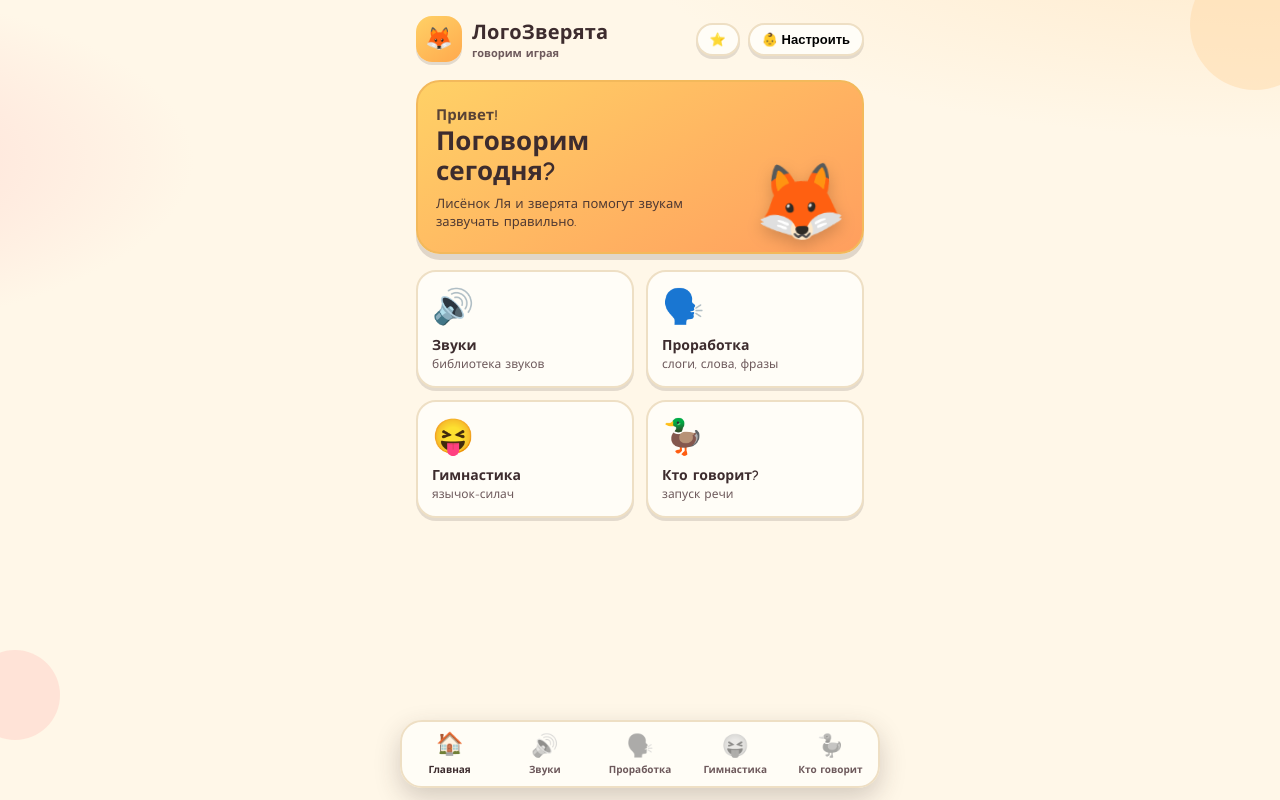
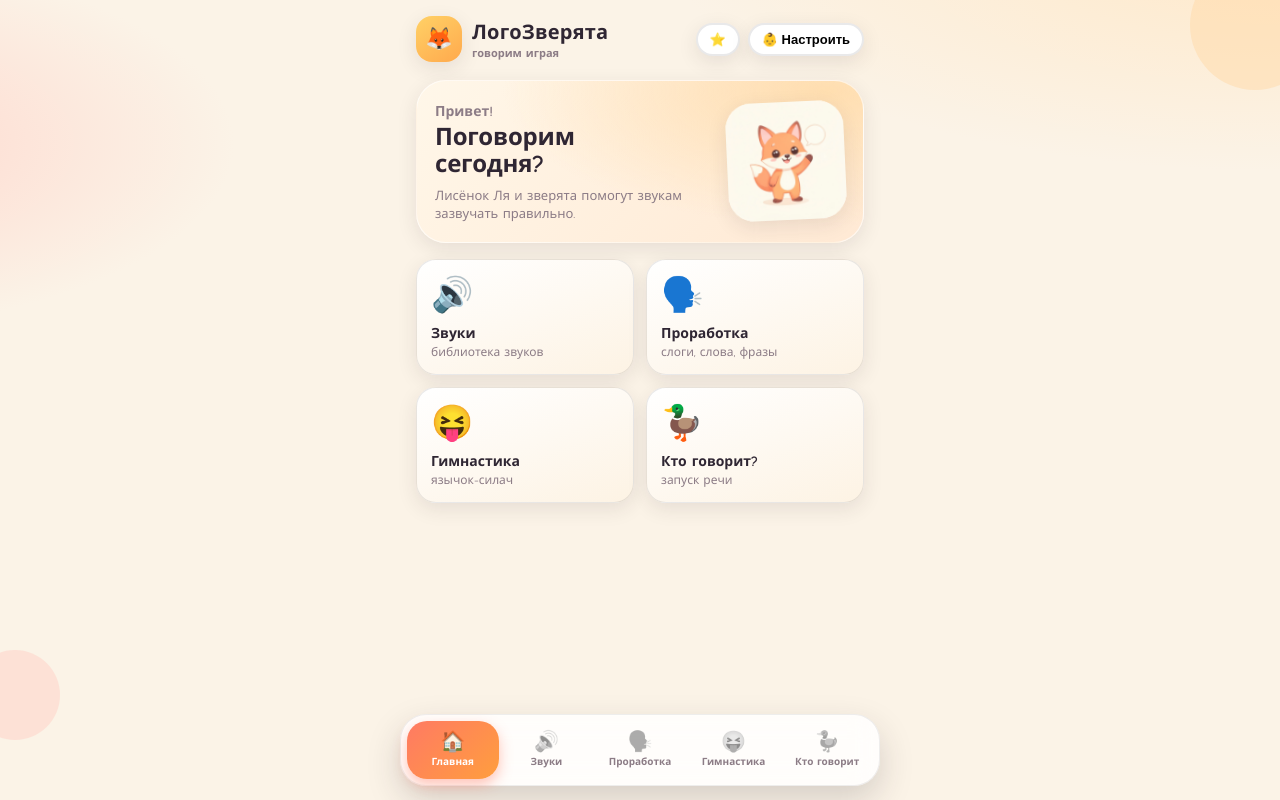
Before and after one commit to GHLtest1/logomir, a plain HTML site: page index.html in a window 1280 px wide. Drawn offline with Linux system fonts and the light colour scheme.

Commit message:
Редизайн интерфейса + маскот

```diff
--- a/css/styles.css
+++ b/css/styles.css
@@ -2,20 +2,21 @@
    ЛогоЗверята — игрушечный мобильный стиль
    ============================================================ */
 :root {
-  --bg: #FFF7E8;
-  --bg-2: #FFEFD6;
-  --card: #FFFDF7;
-  --ink: #3D2C2E;
-  --ink-soft: #6E5A5C;
-  --line: #EEDFC4;
-  --accent: #FF8B6E;
-  --accent-2: #F4A340;
-  --green: #7ECB5C;
-  --blue: #6FA8DC;
-  --shadow: 0 6px 0 rgba(61, 44, 46, 0.16);
-  --shadow-sm: 0 3px 0 rgba(61, 44, 46, 0.14);
-  --radius: 24px;
-  --nav-h: 68px;
+  --bg: #FBF3E7;
+  --bg-2: #F4E7D4;
+  --card: #FFFFFF;
+  --ink: #2F2633;
+  --ink-soft: #8C7C86;
+  --line: rgba(47, 38, 51, .10);
+  --accent: #FF7A63;
+  --accent-2: #F4B64D;
+  --accent-soft: #FFE9E0;
+  --green: #41A971;
+  --green-soft: #E4F4EB;
+  --shadow: 0 18px 44px rgba(47, 38, 51, .13);
+  --shadow-sm: 0 6px 20px rgba(47, 38, 51, .10);
+  --radius: 26px;
+  --nav-h: 72px;
 }
 
 * { box-sizing: border-box; -webkit-tap-highlight-color: transparent; }
@@ -27,8 +28,8 @@ body {
   font-family: ui-rounded, "SF Pro Rounded", "Comic Sans MS", "Chalkboard SE", "Segoe UI", system-ui, sans-serif;
   color: var(--ink);
   background:
-    radial-gradient(1200px 400px at 100% -10%, #FFE9C9 0%, transparent 55%),
-    radial-gradient(900px 360px at -20% 20%, #FFD9D2 0%, transparent 50%),
+    radial-gradient(1100px 420px at 100% -8%, #FFE8C8 0%, transparent 56%),
+    radial-gradient(820px 360px at -15% 18%, #FFD6CC 0%, transparent 52%),
     var(--bg);
   min-height: 100%;
   -webkit-user-select: none;
@@ -87,9 +88,9 @@ body {
 /* ---------- Карточки ---------- */
 .card {
   background: var(--card);
-  border: 2px solid var(--line);
-  border-radius: var(--radius);
-  box-shadow: var(--shadow);
+  border: 1px solid var(--line);
+  border-radius: 22px;
+  box-shadow: var(--shadow-sm);
   padding: 16px;
   margin-bottom: 14px;
 }
@@ -98,31 +99,39 @@ body {
 
 /* ---------- Главная ---------- */
 .hero {
-  background: linear-gradient(150deg, #FFD166, #FF9E5E);
-  border-radius: var(--radius);
-  padding: 22px 18px;
-  margin-bottom: 16px;
-  box-shadow: var(--shadow);
-  border: 2px solid #F3B95B;
+  display: flex; align-items: center; gap: 14px;
+  background:
+    radial-gradient(130% 150% at 92% 6%, #FFDEB0 0%, transparent 56%),
+    linear-gradient(135deg, #FFF7E9, #FFE9D4);
+  border: 1px solid rgba(255, 255, 255, .6);
+  border-radius: 30px; padding: 20px 18px;
+  margin-bottom: 16px; box-shadow: var(--shadow-sm);
   position: relative; overflow: hidden;
 }
-.hero .hi { font-size: 15px; font-weight: 700; opacity: .85; margin-bottom: 4px; }
-.hero h1 { margin: 0; font-size: 26px; line-height: 1.15; }
-.hero .mascot { position: absolute; right: 16px; bottom: 6px; font-size: 74px; transform: rotate(6deg); filter: drop-shadow(0 6px 8px rgba(0,0,0,.18)); }
-.hero .sub { margin-top: 6px; font-size: 13px; opacity: .9; max-width: 70%; }
+.hero .txt { flex: 1; min-width: 0; }
+.hero .hi { font-size: 14px; font-weight: 700; color: var(--ink-soft); margin-bottom: 4px; }
+.hero h1 { margin: 0; font-size: 24px; line-height: 1.12; letter-spacing: -.2px; }
+.hero .sub { margin-top: 8px; font-size: 13px; color: var(--ink-soft); }
+.mascot-img {
+  width: 118px; height: 118px; flex: 0 0 118px;
+  object-fit: contain; border-radius: 26px;
+  background: rgba(255, 255, 255, .75);
+  box-shadow: var(--shadow-sm);
+}
 
 .sections { display: grid; grid-template-columns: 1fr 1fr; gap: 12px; }
 .sec {
   background: var(--card);
-  border: 2px solid var(--line);
+  background: linear-gradient(160deg, #fff, #FDF3E4);
+  border: 1px solid var(--line);
   border-radius: 20px;
   box-shadow: var(--shadow-sm);
   padding: 14px;
   cursor: pointer;
-  transition: transform .12s ease;
+  transition: transform .14s ease, box-shadow .14s ease;
   position: relative;
 }
-.sec:active { transform: translateY(3px); box-shadow: 0 1px 0 rgba(61,44,46,.14); }
+.sec:active { transform: translateY(2px) scale(.98); box-shadow: none; }
 .sec .ico { font-size: 34px; display: block; margin-bottom: 8px; }
 .sec b { font-size: 14px; display: block; }
 .sec small { font-size: 12px; color: var(--ink-soft); }
@@ -136,15 +145,15 @@ body {
 /* ---------- Сетки ---------- */
 .grid-3 { display: grid; grid-template-columns: repeat(3, 1fr); gap: 10px; }
 .pill {
-  background: var(--card); border: 2px solid var(--line);
+  background: var(--card); border: 1px solid var(--line);
   border-radius: 18px; box-shadow: var(--shadow-sm);
-  padding: 10px; text-align: center; cursor: pointer;
+  padding: 10px; text-align: center; cursor: pointer; transition: .15s;
 }
 .pill .m { font-size: 26px; display: block; }
 .pill .t { font-size: 12px; font-weight: 700; }
 .pill .k { display: block; font-size: 9px; color: var(--ink-soft); margin-top: 2px; }
-.pill:active { transform: translateY(3px); }
-.pill.on { border-color: var(--ink); background: #FFF1DD; }
+.pill:active { transform: scale(.95); }
+.pill.on { border-color: #F6C15F; background: #FFF4DE; }
 
 /* ---------- Карточка занятия по звуку ---------- */
 .sound-head {
@@ -192,13 +201,12 @@ body {
 .btn {
   flex: 1; border: none; border-radius: 18px; padding: 15px 10px;
   font-weight: 800; font-size: 15px; cursor: pointer; color: var(--ink);
-  box-shadow: var(--shadow-sm); transition: transform .1s; font-family: inherit;
+  box-shadow: var(--shadow-sm); transition: transform .12s, box-shadow .12s; font-family: inherit;
 }
-.btn:active { transform: translateY(3px); box-shadow: 0 0 0 rgba(0,0,0,0); }
-.btn.ok { background: var(--green); color: #fff; box-shadow: 0 4px 0 #5AA53F; }
-.btn.ok:active { box-shadow: 0 0 0 rgba(0,0,0,0); }
-.btn.again { background: #FFE3D6; border: 2px solid #F4B794; box-shadow: 0 3px 0 #E6A07B; }
-.btn.back { background: var(--card); border: 2px solid var(--line); box-shadow: 0 3px 0 var(--line); flex: 0 0 auto; padding: 12px 16px; border-radius: 16px; }
+.btn:active { transform: translateY(2px); box-shadow: none; }
+.btn.ok { background: var(--green); color: #fff; }
+.btn.again { background: #FFEEE4; border: 1px solid #F7CBB4; box-shadow: var(--shadow-sm); }
+.btn.back { background: var(--card); border: 1px solid var(--line); box-shadow: var(--shadow-sm); flex: 0 0 auto; padding: 12px 16px; border-radius: 16px; }
 .skip { border: none; background: none; color: var(--ink-soft); font-size: 13px; font-weight: 700; cursor: pointer; font-family: inherit; padding: 6px; }
 
 .progress-dots { display: flex; gap: 6px; justify-content: center; margin-top: 14px; }
@@ -281,23 +289,29 @@ body {
 /* ---------- Нижняя навигация ---------- */
 .nav {
   position: fixed; left: 50%; transform: translateX(-50%);
-  bottom: 12px; width: min(480px, calc(100% - 20px));
+  bottom: 14px; width: min(480px, calc(100% - 24px));
   height: var(--nav-h);
-  background: rgba(255, 253, 247, .96);
-  border: 2px solid var(--line);
-  border-radius: 22px;
-  box-shadow: 0 10px 26px rgba(61, 44, 46, .22);
-  display: flex; z-index: 50;
+  background: rgba(255, 255, 255, .84);
+  -webkit-backdrop-filter: blur(14px);
+  backdrop-filter: blur(14px);
+  border: 1px solid rgba(47, 38, 51, .08);
+  border-radius: 26px;
+  box-shadow: 0 14px 34px rgba(47, 38, 51, .18);
+  display: flex; z-index: 50; padding: 6px; gap: 2px;
 }
 .nav button {
-  flex: 1; border: none; background: none; cursor: pointer;
+  flex: 1; border: none; background: transparent; cursor: pointer;
   display: flex; flex-direction: column; align-items: center; justify-content: center;
-  gap: 3px; font-family: inherit; color: var(--ink-soft); font-size: 10px; font-weight: 700;
-  border-radius: 18px;
+  gap: 2px; font-family: inherit; color: var(--ink-soft); font-size: 10px; font-weight: 700;
+  border-radius: 20px; transition: .2s;
 }
-.nav button .i { font-size: 22px; filter: grayscale(1); opacity: .55; transition: .15s; }
-.nav button.on { color: var(--ink); }
-.nav button.on .i { filter: none; opacity: 1; transform: translateY(-2px); }
+.nav button .i { font-size: 20px; line-height: 1; filter: grayscale(1); opacity: .55; transition: .2s; }
+.nav button.on {
+  color: #fff;
+  background: linear-gradient(135deg, var(--accent), #FF9E3E);
+  box-shadow: 0 6px 14px rgba(255, 122, 99, .45);
+}
+.nav button.on .i { filter: none; opacity: 1; }
 
 /* ---------- Микро-анимации ---------- */
 .pop { animation: pop .4s cubic-bezier(.2,2,.4,1); }
@@ -322,36 +336,36 @@ body {
 
 /* ---------- Библиотека звуков ---------- */
 .seg {
-  display: flex; gap: 6px; background: var(--card); border: 2px solid var(--line);
-  border-radius: 18px; box-shadow: var(--shadow-sm); padding: 5px; margin-bottom: 14px;
+  display: flex; gap: 4px; background: rgba(255,255,255,.62); border: 1px solid var(--line);
+  border-radius: 22px; box-shadow: var(--shadow-sm); padding: 5px; margin-bottom: 14px;
 }
 .seg-btn {
-  flex: 1; border: none; background: transparent; border-radius: 13px;
+  flex: 1; border: none; background: transparent; border-radius: 16px;
   padding: 11px 6px; font-family: inherit; font-weight: 800; font-size: 14px;
-  color: var(--ink-soft); cursor: pointer;
+  color: var(--ink-soft); cursor: pointer; transition: .2s;
 }
-.seg-btn.on { background: var(--accent); color: #fff; box-shadow: var(--shadow-sm); }
+.seg-btn.on { background: var(--ink); color: #fff; box-shadow: var(--shadow-sm); }
 .lib-note { font-size: 13px; color: var(--ink-soft); margin-bottom: 14px; }
 
 .cat-grid { display: grid; grid-template-columns: 1fr 1fr; gap: 12px; }
 .cat-card {
-  background: var(--card); border: 2px solid var(--line); border-radius: 20px;
+  background: linear-gradient(160deg,#fff,#FBF0DF); border: 1px solid var(--line); border-radius: 20px;
   box-shadow: var(--shadow-sm); padding: 16px 12px; text-align: center; cursor: pointer;
-  font-family: inherit;
+  font-family: inherit; transition: .15s;
 }
-.cat-card:active { transform: translateY(3px); }
-.cat-card .ico { font-size: 40px; display: block; margin-bottom: 8px; }
+.cat-card:active { transform: scale(.97); }
+.cat-card .ico { font-size: 42px; display: block; margin-bottom: 8px; }
 .cat-card b { font-size: 14px; }
 
 .lib-grid { display: grid; grid-template-columns: repeat(3, 1fr); gap: 12px; }
 .lib-item {
-  background: var(--card); border: 2px solid var(--line); border-radius: 18px;
+  background: var(--card); border: 1px solid var(--line); border-radius: 20px;
   box-shadow: var(--shadow-sm); padding: 14px 8px; text-align: center; cursor: pointer;
-  font-family: inherit;
+  font-family: inherit; transition: .15s;
 }
-.lib-item:active { transform: scale(.94); border-color: var(--accent); }
+.lib-item:active { transform: scale(.95); border-color: var(--accent); box-shadow: none; }
 .lib-item .art { font-size: 40px; display: block; margin-bottom: 6px; line-height: 1.1; }
-.lib-item .art img, .game-opt .art img { width: 100%; height: 66px; object-fit: contain; display: block; }
+.lib-item .art img, .game-opt .art img { width: 100%; height: 74px; object-fit: contain; display: block; }
 .lib-item .t { font-size: 12px; font-weight: 700; }
 
 .game-card {
@@ -364,9 +378,9 @@ body {
 
 .game-grid { display: grid; grid-template-columns: 1fr 1fr; gap: 12px; }
 .game-opt {
-  background: var(--card); border: 2px solid var(--line); border-radius: 18px;
+  background: var(--card); border: 1px solid var(--line); border-radius: 20px;
   box-shadow: var(--shadow-sm); padding: 16px 8px; text-align: center; cursor: pointer;
-  font-family: inherit; transition: transform .12s;
+  font-family: inherit; transition: transform .12s, box-shadow .12s;
 }
 .game-opt .art { font-size: 46px; display: block; margin-bottom: 6px; line-height: 1.1; }
 .game-opt .t { font-size: 12px; font-weight: 700; }
--- a/js/app.js
+++ b/js/app.js
@@ -125,10 +125,12 @@
     const mastered = masteredCount();
     screens.home.innerHTML = `
       <div class="hero">
-        <div class="hi">Привет${name}!</div>
-        <h1>Поговорим<br>сегодня?</h1>
-        <div class="sub">Лисёнок Ля и зверята помогут звукам зазвучать правильно.</div>
-        <span class="mascot wob">🦊</span>
+        <div class="txt">
+          <div class="hi">Привет${name}!</div>
+          <h1>Поговорим<br>сегодня?</h1>
+          <div class="sub">Лисёнок Ля и зверята помогут звукам зазвучать правильно.</div>
+        </div>
+        <img class="mascot-img wob" src="/assets/hero-fox.webp" alt="Лисёнок Ля">
       </div>
       <div class="sections">
         <div class="sec" data-go="library"><span class="ico">🔊</span><b>Звуки</b><small>библиотека звуков</small></div>
```
Also changed, not shown: assets/hero-fox.webp (added).
